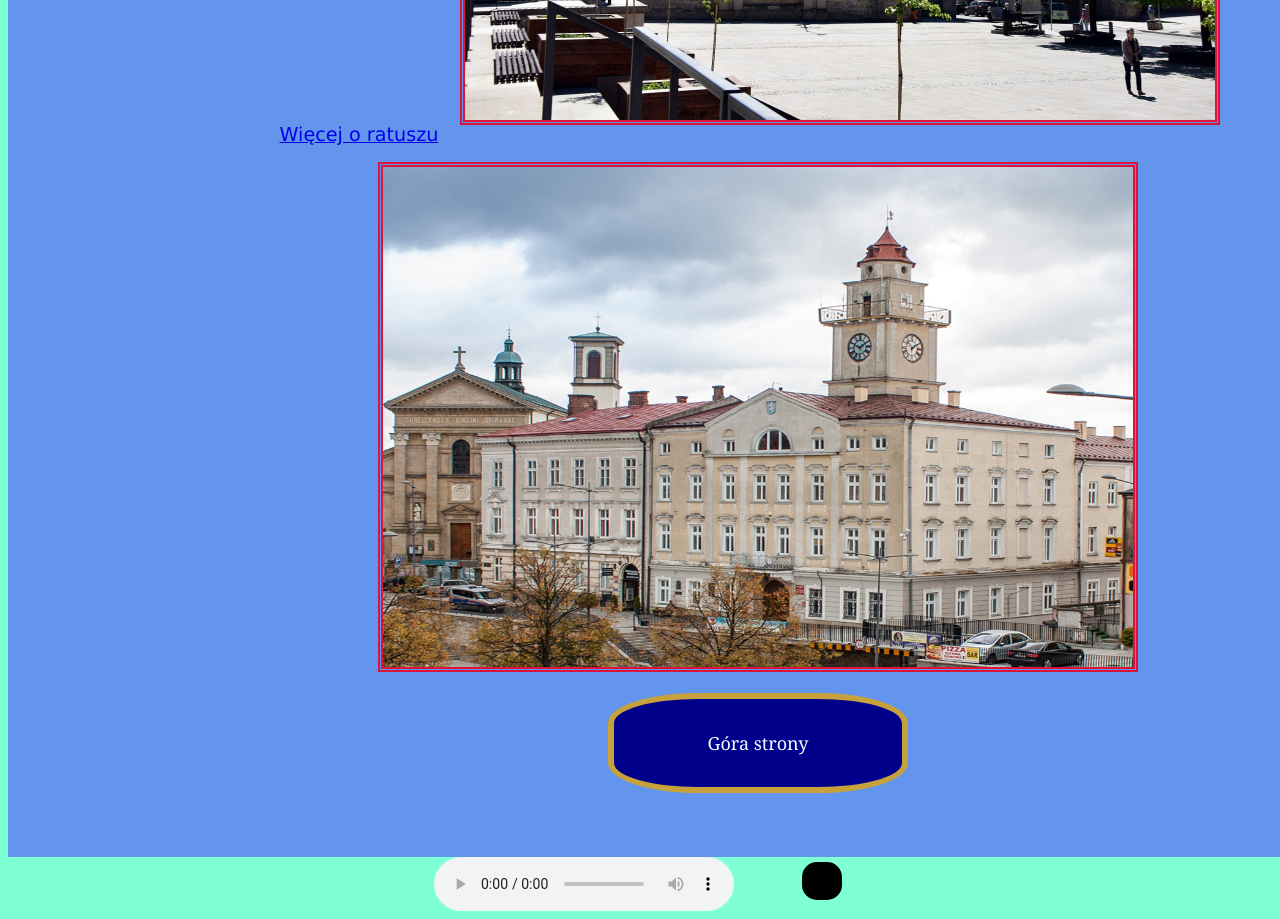
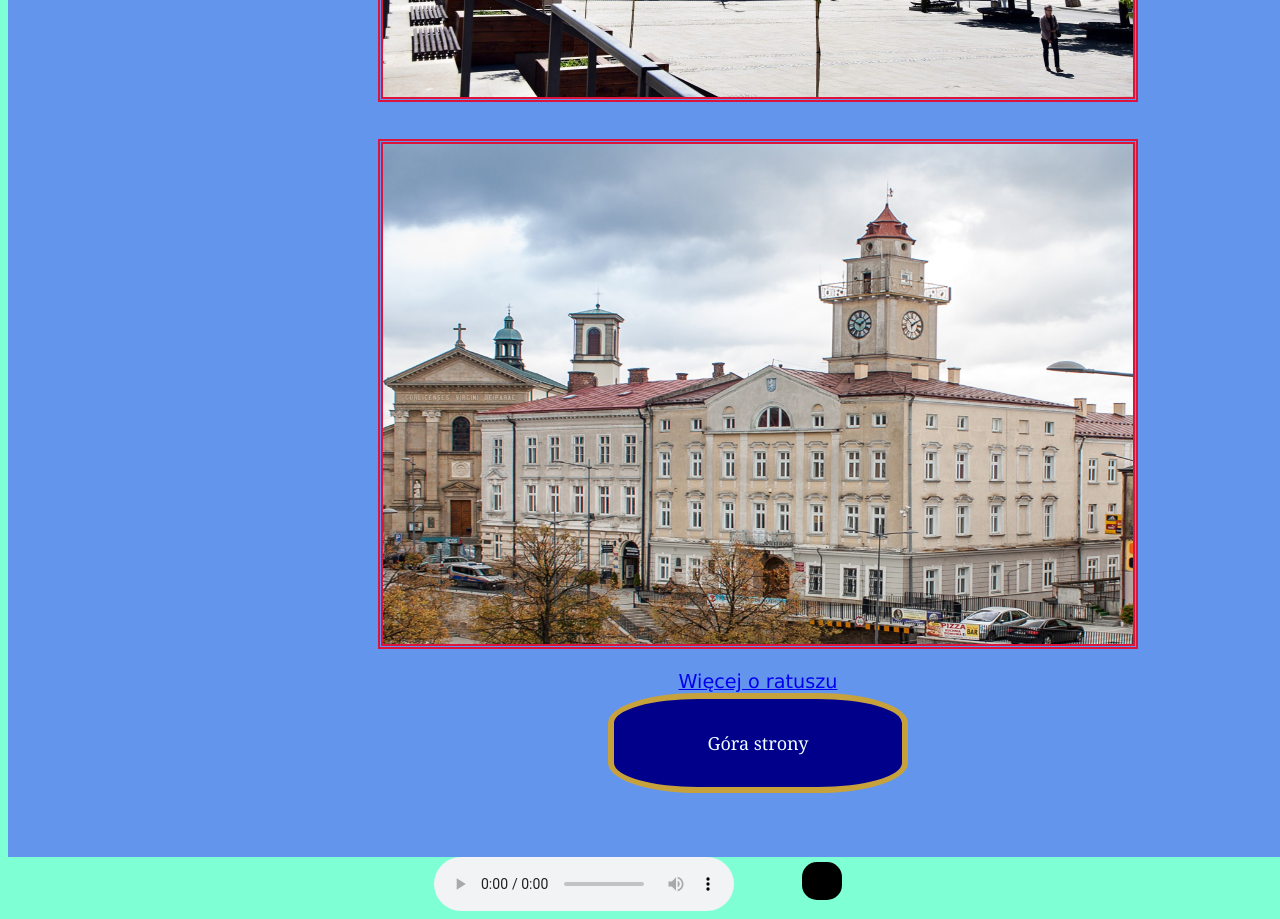
Before and after one commit to Maltek13/StronaZiutek2, a plain HTML site: page index.html in a window 1280 px wide. Shown: the part 7920-8839 px from the top of the page. Drawn offline with Linux system fonts and the light colour scheme.

Commit message:
Update index.html

```diff
--- a/index.html
+++ b/index.html
@@ -52,7 +52,8 @@
             <button type="button" class="pszydzizg" onclick="nawi('#nawigacja')"><p>Góra strony</p></button>
             <h3> Ratusz Gorlicki. </h3>
             <p><strong>Gorlicki ratusz</strong> został oryginalnie zbudowany w roku 1790. W latach 1948 - 1950 został on rozbudowany, gdzyż nie był wystarczająco okazały. W XIX wieku w ratuszu mieściła się apteka, którą
-            prowadził Ignacy Łukasiewicz. W roku 2023 zakończony został remont ratusza.</p><br><a href="https://www.gorlice.pl/pl/368/0/ratusz-miejski.html">Więcej o ratuszu</a> <img id="zab" src="ratusz.jpg"> <img id="zab" src="ratusz2.jpg"> <br>
+            prowadził Ignacy Łukasiewicz. W roku 2023 zakończony został remont ratusza.</p><img id="zab" src="ratusz.jpg"> <img id="zab" src="ratusz2.jpg"> <br>  <a href="https://www.gorlice.pl/pl/368/0/ratusz-miejski.html">Więcej o ratuszu</a>
+            <br>
             <button type="button" class="pszydzizg" onclick="nawi('#nawigacja')"><p>Góra strony</p></button>
         </section>
     </main>
```
